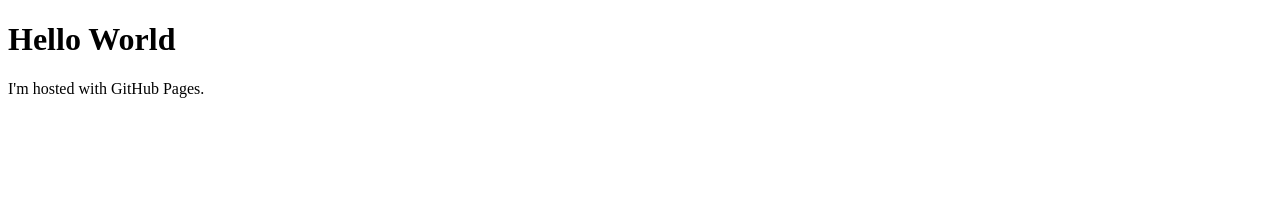
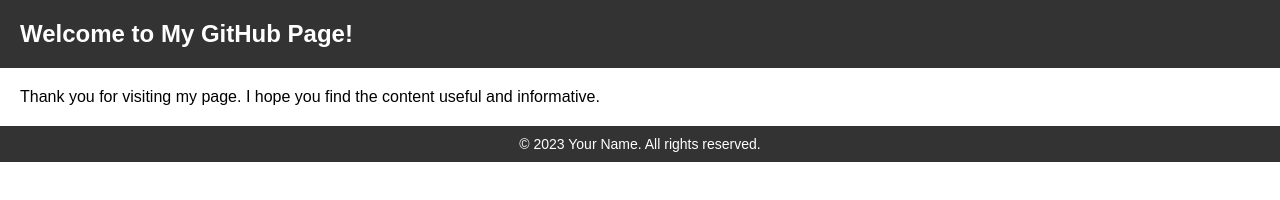
Before and after one commit to jackychan07/jackychan07.github.io, a plain HTML site: page index.html in a window 1280 px wide. Drawn offline with Linux system fonts and the light colour scheme.

Commit message:
this is a test of adding the files

```diff
--- a/index.html
+++ b/index.html
@@ -1,7 +1,19 @@
 <!DOCTYPE html>
 <html>
+<head>
+  <meta charset="UTF-8">
+  <title>Welcome to My GitHub Page</title>
+  <link rel="stylesheet" href="styles.css">
+</head>
 <body>
-<h1>Hello World</h1>
-<p>I'm hosted with GitHub Pages.</p>
+  <header>
+    <h1>Welcome to My GitHub Page!</h1>
+  </header>
+  <main>
+    <p>Thank you for visiting my page. I hope you find the content useful and informative.</p>
+  </main>
+  <footer>
+    <p>© 2023 Your Name. All rights reserved.</p>
+  </footer>
 </body>
 </html>
--- /dev/null
+++ b/styles.css
@@ -0,0 +1,31 @@
+/* Reset default browser styles */
+body, h1, p {
+    margin: 0;
+    padding: 0;
+  }
+
+  body {
+    font-family: Arial, sans-serif;
+  }
+
+  header {
+    background-color: #333;
+    padding: 20px;
+    color: #fff;
+  }
+
+  header h1 {
+    font-size: 24px;
+  }
+
+  main {
+    padding: 20px;
+  }
+
+  footer {
+    background-color: #333;
+    padding: 10px;
+    color: #fff;
+    text-align: center;
+    font-size: 14px;
+  }
```
